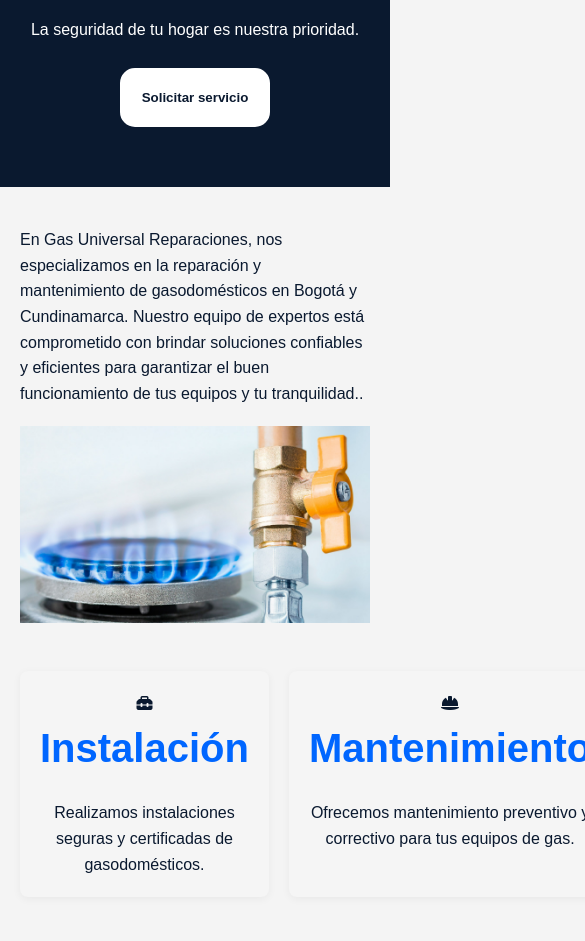
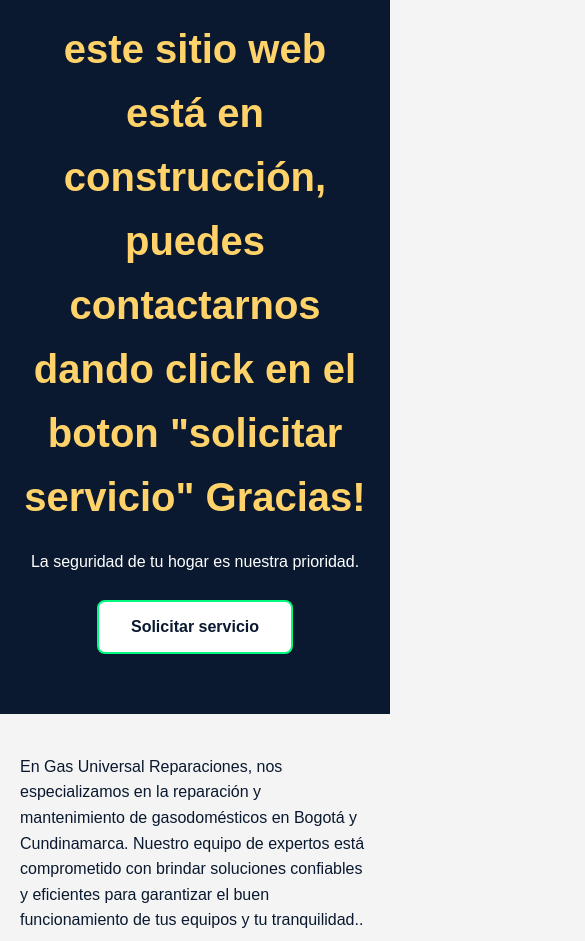
Before and after one commit to csfonsecat/gasuniversalreparaciones.com, a plain HTML site: page index.html in a window 390 px wide. Shown: the part 499-1440 px from the top of the page, 585 px wide, since content can reach past the window. Drawn offline with Linux system fonts and the light colour scheme.

Commit message:
Improve button styling and update contact info
Enhanced the .btn-solicitar button styles for better appearance and hover effects. Updated the 'Solicitar servicio' button in index.html to link to WhatsApp for direct contact and added a construction notice. Fixed a typo in the services.html title. Added responsive CSS for service columns on mobile devices.

```diff
--- a/assets/css/styles.css
+++ b/assets/css/styles.css
@@ -156,15 +156,36 @@ input, textarea, button {
   border-radius: 15px;
   border: 1px solid #ccc;
 }
+
+/* ...existing code... */
 .btn-solicitar {
   background: var(--white);
   color: var(--blue-dark);
   font-family: Arial, sans-serif;
   font-weight: bold;
   cursor: pointer;
-  border: 2px solid #ffffff; /* grosor, estilo y color */
-  }
-button:hover {
+  border: 2px solid #02fa7e;
+  padding: 12px 32px;
+  border-radius: 8px;
+  text-decoration: none;
+  display: inline-block;
+  transition: background 0.3s, color 0.3s;
+}
+
+.btn-solicitar:hover {
   background: #0B192E;
   color: var(--white);
 }
+/* ...existing code... */
+
+/* Esto hará que las columnas se vean una debajo de la otra en celulares y tablets */
+@media (max-width: 768px) {
+  .servicios-columnas {
+    flex-direction: column;
+    gap: 20px;
+  }
+  .columna {
+    margin-bottom: 20px;
+  }
+}
+/* Esto hará que las columnas se vean una debajo de la otra en celulares y tablets*/
--- a/index.html
+++ b/index.html
@@ -20,11 +20,17 @@
 
   <section class="hero">
     <h2>Reparación y mantenimiento confiable de gasodomésticos</h2>
+    <h2>este sitio web está en construcción, puedes contactarnos dando click en el boton "solicitar servicio" Gracias!</h2>
     <p>La seguridad de tu hogar es nuestra prioridad.</p>
     <br>
 
-                <button type="button" class="btn-solicitar">Solicitar servicio</button>
+                <!-- ...Button... -->
+<a href="https://wa.me/573107015430?text=Hola%2C%20quiero%20solicitar%20un%20servicio" class="btn-solicitar" target="_blank" rel="noopener">
+  Solicitar servicio
+</a>
+<!-- ...Button... -->
   </section>
+
 
   <div class="container">
     <section>
```
Also changed, not shown: services.html (+1 -1 lines).
